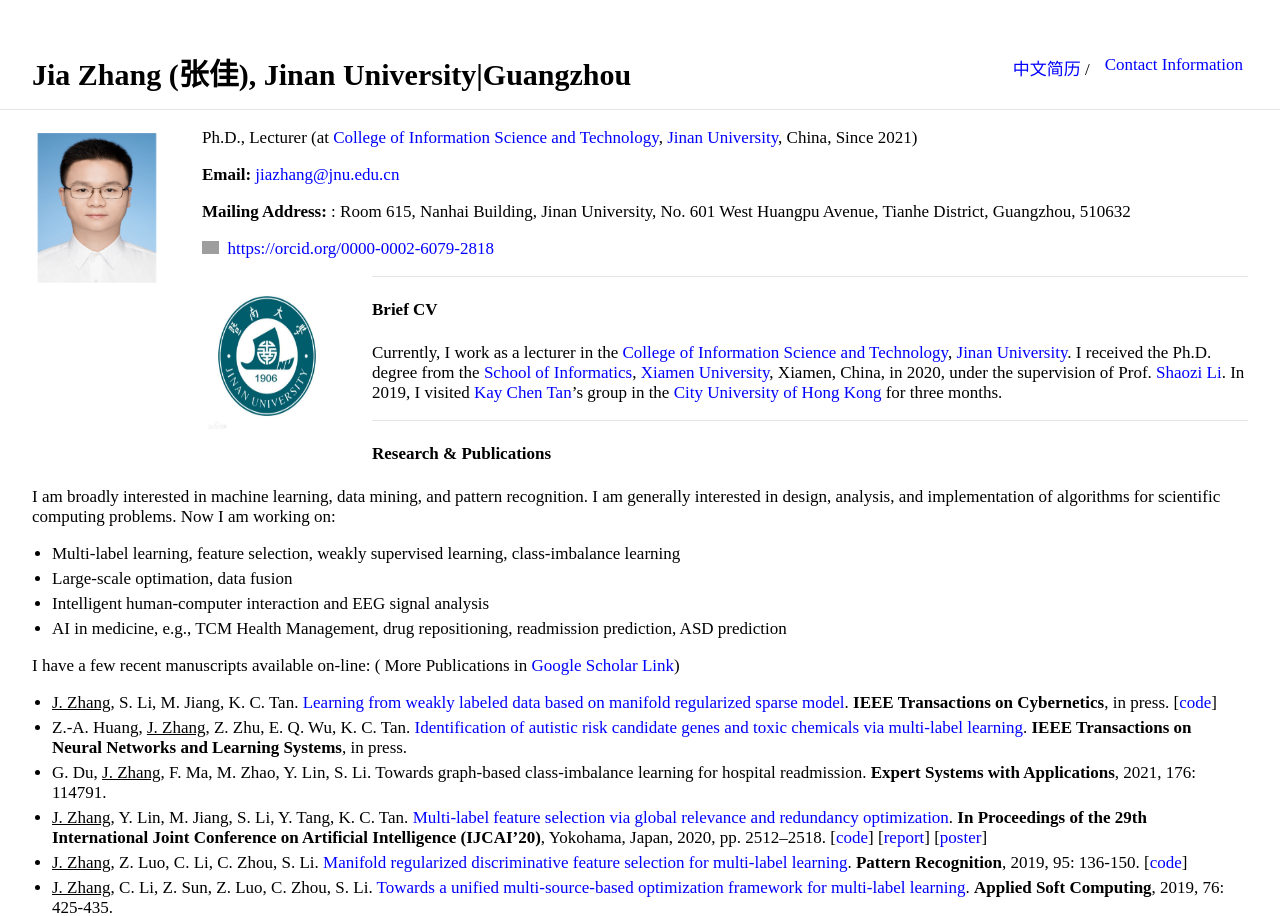
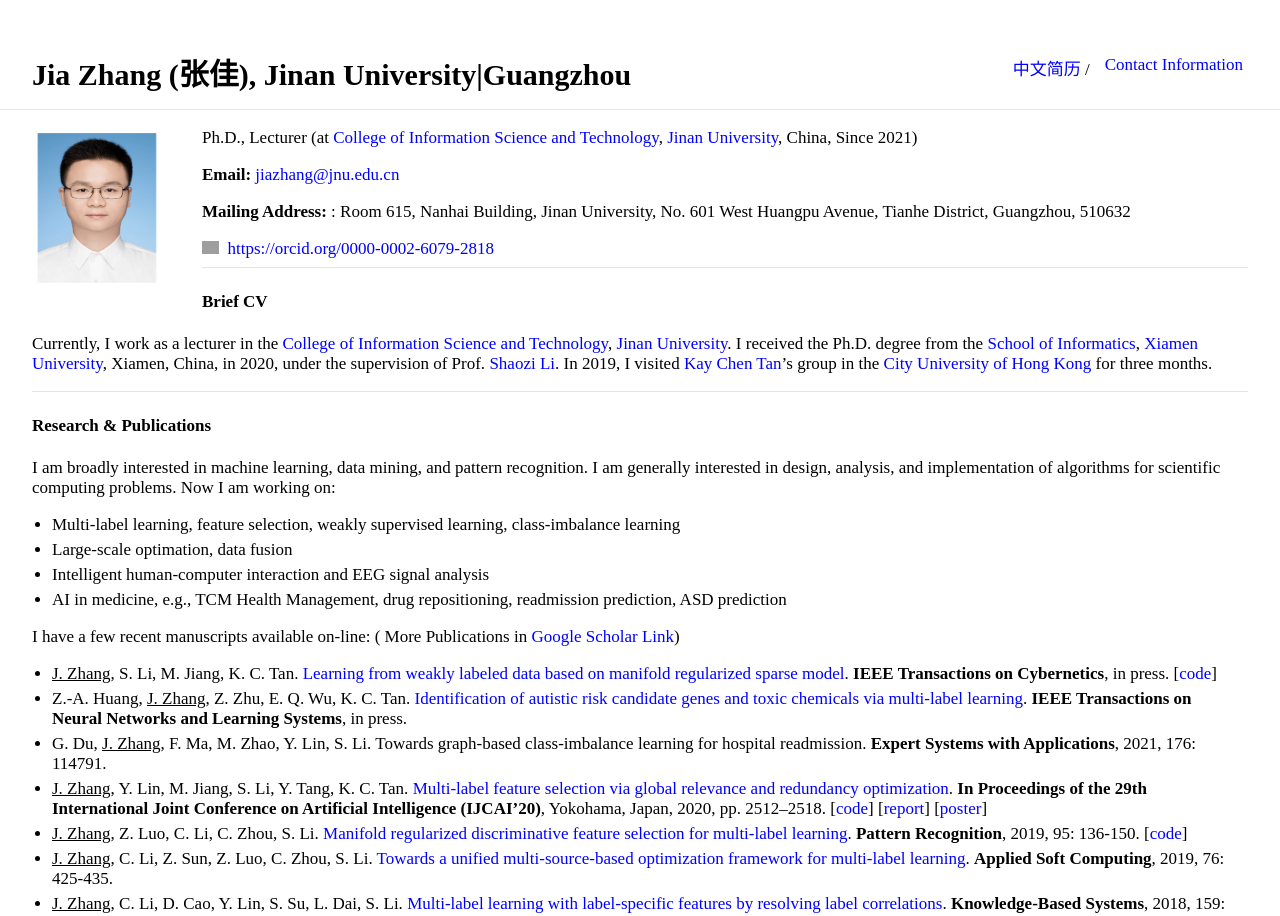
Before and after one commit to jiazhang-ml/jiazhang-ml.github.io, a Jekyll site: the page built from index.md, in a window 1280 px wide. Shown: the top 916 px of the page. Built offline with Jekyll 4.4.1, drawn with Linux system fonts in a browser that asks for light colours; grey boxes are pictures that could not be loaded.

Commit message:
Update index.md

```diff
--- a/index.md
+++ b/index.md
@@ -12,8 +12,6 @@ Ph.D., Lecturer (at [College of Information Science and Technology](http://xxxy2
 **Mailing Address:** : Room 615, Nanhai Building, Jinan University, No. 601 West Huangpu Avenue, Tianhe District, Guangzhou, 510632
 
 <div itemscope itemtype="https://schema.org/Person"><a itemprop="sameAs" content="https://orcid.org/0000-0002-6079-2818" href="https://orcid.org/0000-0002-6079-2818" target="orcid.widget" rel="me noopener noreferrer" style="vertical-align:top;"><img src="https://orcid.org/sites/default/files/images/orcid_16x16.png" style="width:1em;margin-right:.5em;" alt="ORCID iD icon">https://orcid.org/0000-0002-6079-2818</a></div>
-
-<img class="profile-picture" src="jnu.jpg">
 
 ---
 
```
